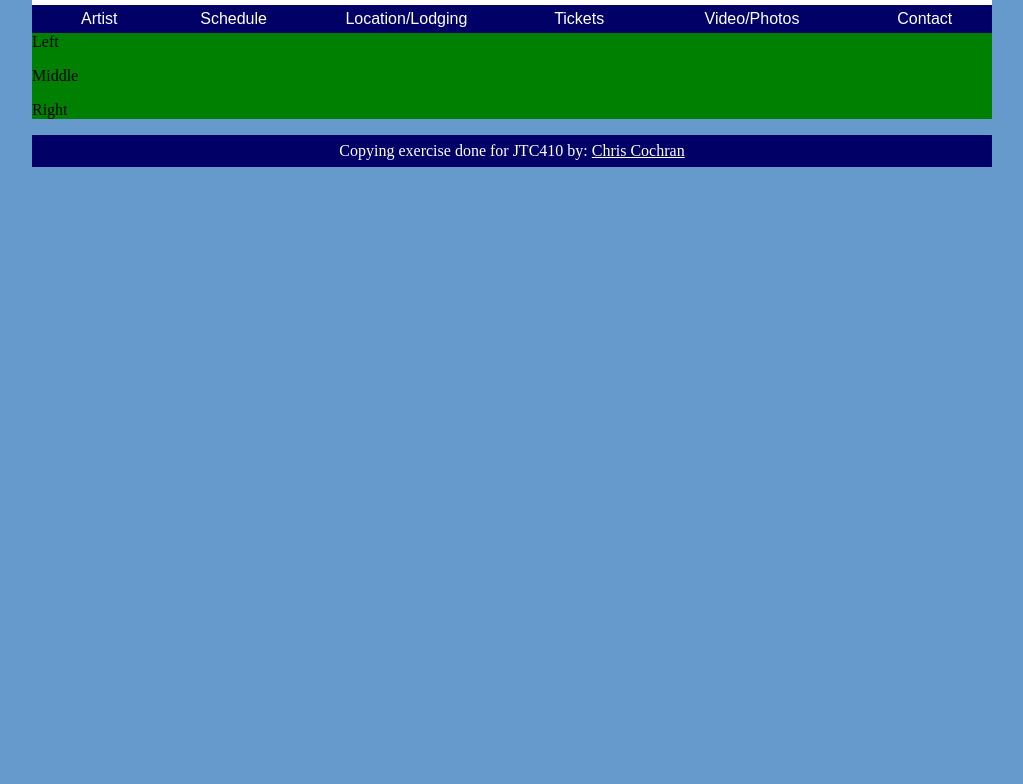
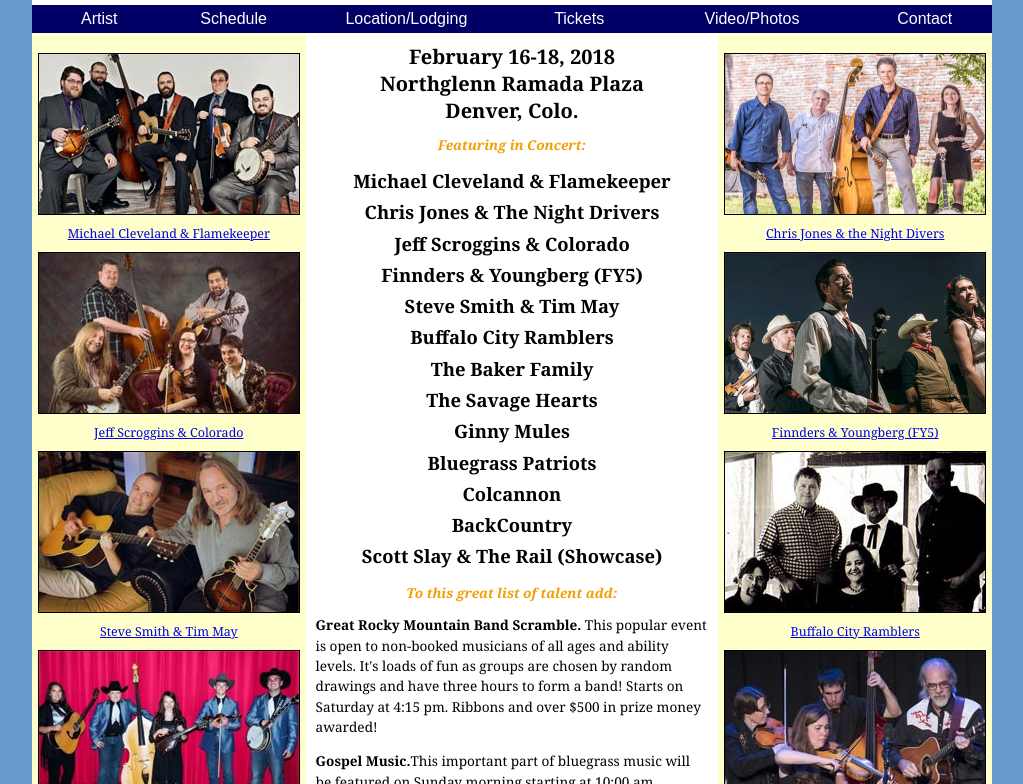
Before and after one commit to Salmanius/salmanius.github.io, a plain HTML site: page ignore/exercises/Ex5/index.html in a window 1280 px wide. Shown: the part 168-952 px from the top of the page, without its empty margins (128-1151 px from the left). Before the commit the page ends 800 px from the top, so only its background shows below. Drawn offline with Linux system fonts and the light colour scheme; a web font is replaced by a local one.

Commit message:
Finished Ex5

```diff
--- a/ignore/exercises/Ex5/index.html
+++ b/ignore/exercises/Ex5/index.html
@@ -6,8 +6,8 @@
 	<link href="error.css" rel="stylesheet" media="only screen and (max-width:650px)">
 
 	<!-- Google Fonts -->
-	<link href="https://fonts.googleapis.com/css?family=Droid+Serif" rel="stylesheet">
-	<link href="https://fonts.googleapis.com/css?family=Droid+Sans" rel="stylesheet">
+	<link href="https://fonts.googleapis.com/css?family=Droid+Serif:400,400i,700" rel="stylesheet">
+	<link href="https://fonts.googleapis.com/css?family=Droid+Sans:400,700" rel="stylesheet">
 
 	<!-- Title -->
 	<title>2018 Artists | Midwinter Bluegrass Festival</title>
@@ -37,18 +37,75 @@
 		</div>
 		<div id="content">
 			<div id="left">
-				<p>Left</p>
+				<img src="michael-cleveland-flamekeeper.jpg" alt="Michael Cleveland &amp; Flamekeeper">
+				<a href="#">Michael Cleveland &amp; Flamekeeper</a>
+				<img src="jeff-scroggins-colorado.jpg" alt="Jeff Scroggins">
+				<a href="#">Jeff Scroggins &amp; Colorado</a>
+				<img src="steve-smith-tim-may.jpg" alt="Steve Smith &amp; Tim May">
+				<a href="#">Steve Smith &amp; Tim May</a>
+				<img src="baker-family.jpg" alt="">
+				<a href="#">The Baker Family</a>
+				<img src="ginny-mules.jpg" alt="">
+				<a href="#">Ginny Mules</a>
+				<img src="colcannon.jpg" alt="Colcannon">
+				<a href="#">Colcannon</a>
+				<p></p>
 			</div>
 			<div id="middle">
-				<p>Middle</p>
+				<h1>February 16-18, 2018</h1>
+				<h1>Northglenn Ramada Plaza</h1>
+				<h1>Denver, Colo.</h1>
+				<h4>Featuring in Concert:</h4>
+				<ul id="bandList">
+					<li>Michael Cleveland &amp; Flamekeeper</li>
+					<li>Chris Jones &amp; The Night Drivers</li>
+					<li>Jeff Scroggins &amp; Colorado</li>
+					<li>Finnders &amp; Youngberg (FY5)</li>
+					<li>Steve Smith &amp; Tim May</li>
+					<li>Buffalo City Ramblers</li>
+					<li>The Baker Family</li>
+					<li>The Savage Hearts</li>
+					<li>Ginny Mules</li>
+					<li>Bluegrass Patriots</li>
+					<li>Colcannon</li>
+					<li>BackCountry</li>
+					<li>Scott Slay &amp; The Rail (Showcase)</li>
+				</ul>
+				<h4>To this great list of talent add:</h4>
+
+				<p><strong>Great Rocky Mountain Band Scramble.</strong> This popular event is open to non-booked musicians of all ages and ability levels. It's loads of fun as groups are chosen by random drawings and have three hours to form a band! Starts on Saturday at 4:15 pm. Ribbons and over $500 in prize money awarded!</p>
+
+
+				<p><strong>Gospel Music.</strong>This important part of bluegrass music will be featured on Sunday morning starting at 10:00 am.</p>
+
+				<p><strong>Instrumental and Vocal Workshops.</strong> Master musicians and teachers will show you new techniques in singing and playing your favorite instrument. Saturday morning from 10:00am till noon.</p>
+
+				<p><strong>Vendors' Fair.</strong> Regional artisans will display instruments, art, jewelry, crafts and more! Vendors please contact Greg Worth at (303) 918-0335 or aero2010@msn.com.</p>
+
+				<p><strong>Volunteers Information.</strong>  Please contact Barb Solow at barsol@q.com or call 970-221-1149 for details.</p>
+
+				<p><strong>Beginners' Jams.</strong> Support, assistance and fun for beginning bluegrassers. Bring your instrument and get ready to pick! Hosted by Annie Savage &amp; Kevin Slick.</p>
+
+				<p><strong>Saturday Showcase of Bands.</strong> New bands from the region will showcase their talents for fans and promoters starting at 9:30 am on the Ballroom Stage. </p>
 			</div>
 			<div id="right">
-				<p>Right</p>
+				<img src="chris-jones-night-drivers.jpg" width="260" height="160">
+				<a href="#">Chris Jones &amp; the Night Divers</a>
+				<img src="fy5.jpg" alt=""  width="260" height="160">
+				<a href="#">Finnders &amp; Youngberg (FY5)</a>
+				<img src="buffalo-city-ramblers-2.jpg" alt="Buffalo City Ramblers">
+				<a href="#">Buffalo City Ramblers</a>
+				<img src="savage-hearts.jpg" alt="The Savage Hearts">
+				<a href="#">The Savage Hearts</a>
+				<img src="bluegrass-patriots.jpg" alt="Bluegrass Patriots">
+				<a href="#">The Bluegrass Patriots</a>
+				<img src="backcountry.jpg" alt="Photo: Backcountry">
+				<a href="#">BackCountry</a>
 			</div>
 		</div>
 		<div id="footer">
 			<div id="footerBar">
-				Copying exercise done for JTC410 by: <a href="http://salmanius.github.io">Chris Cochran
+				Copying exercise done for JTC410 by: <a href="http://salmanius.github.io">Chris Cochran</a>
 			</div>
 		</div>
 	</div>
--- a/ignore/exercises/Ex5/wide.css
+++ b/ignore/exercises/Ex5/wide.css
@@ -7,12 +7,14 @@
 	max-width: 960px;
 	margin-left: auto;
 	margin-right: auto;
+	background-color: white;
 }
 
 #header {
 	font-family: 'Droid Sans', sans-serif;
 	padding-top: 0px;
 	padding-bottom: 0px;
+	overflow: auto;
 }
 
 #headerBar {
@@ -41,6 +43,7 @@
 	background-color: #006;
 	width: 100%;
 	float: left;
+	overflow: auto;
 	padding-top: 5px;
 	padding-bottom: 5px;
 }
@@ -49,7 +52,6 @@
 	list-style: none;
 	margin: 0;
     padding: 0;
-    overflow: auto;
 }
 
 #navBar li{
@@ -75,11 +77,95 @@
 	color: #F49D05;
 }
 
-
 #content {
-	background: green;
+	background-color: green;
+	overflow: hidden;
+	font-family: "Droid Serif", Georgia, "Times New Roman", Times, serif;
 }
 
+#left,
+#right {
+	float: left;
+	width: 28.5%;
+	background-color: #ffc;
+	padding-top: 10px;
+	padding-bottom: 32767px;
+  	margin-bottom: -32767px;
+  	text-align: center;
+  	font-size: .78em;
+}
+
+
+#left img,
+#right img {
+	border: 1px solid black;
+	margin-top: 10px;
+	margin-bottom: 6px;
+}
+
+#middle {
+	background-color: white;
+	float: left;
+	width: 43%;
+	padding-bottom: 32767px;
+  	margin-bottom: -32767px;
+  	text-align: center;
+  	padding-top: 10px;
+}
+
+#middle strong {
+	font: black bold;
+	size: 1.5em;
+}
+
+#middle h1 {
+	margin: 0 1.25em;
+  	font-size: 1.25em;
+  	text-align: center;
+}
+
+#bandList {
+	list-style-type: none;
+    list-style-position:inside;
+    margin:0;
+    padding:0;
+}
+
+
+#bandList li {
+	list-style: none;
+	text-align: center;
+	line-height: 1.7em;
+  	margin: 0 10px;
+  	font-size: 1.15em;
+  	margin-bottom: 0.6em;
+  	font-weight: bold;
+  	list-style-type: none;
+    list-style-position:inside;
+    margin:0;
+    padding:0;
+}
+
+#middle h4 {
+	color:#F49D05;
+	font-size: 0.85em;
+  	text-align: center;
+  	font-style: italic;
+  	margin: 0.8em 0;
+}
+
+#middle p {
+	text-align: left;
+	font-size: .85em;
+	padding-left: 10px;
+	padding-right: 10px;
+	line-height: 1.5em;
+}
+
+#footer{
+	margin-top: 0px;
+	padding-top: 0px;
+}
 
 #footerBar {
 	background-color: #006;
```
Also changed, not shown: 1 other file.
